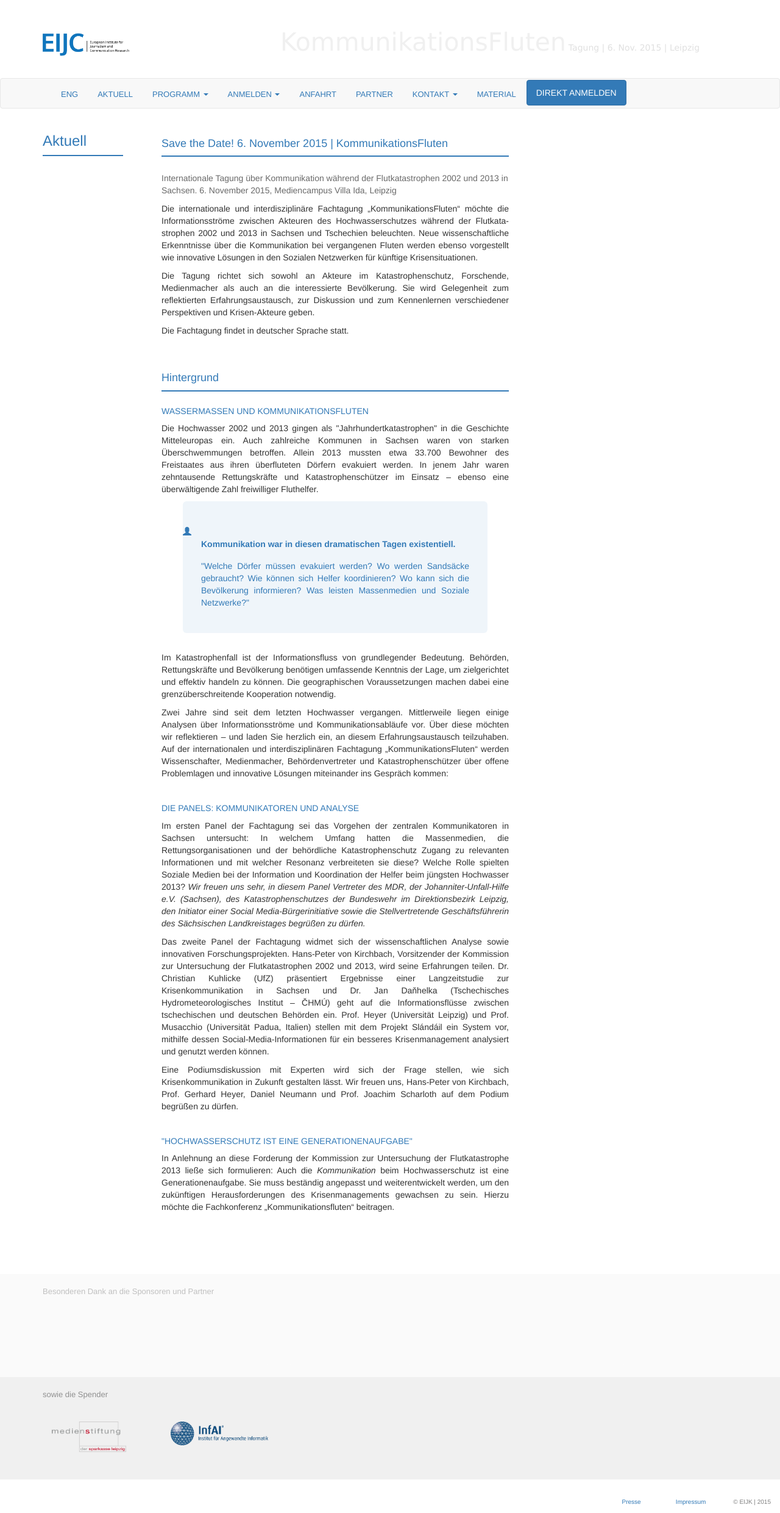
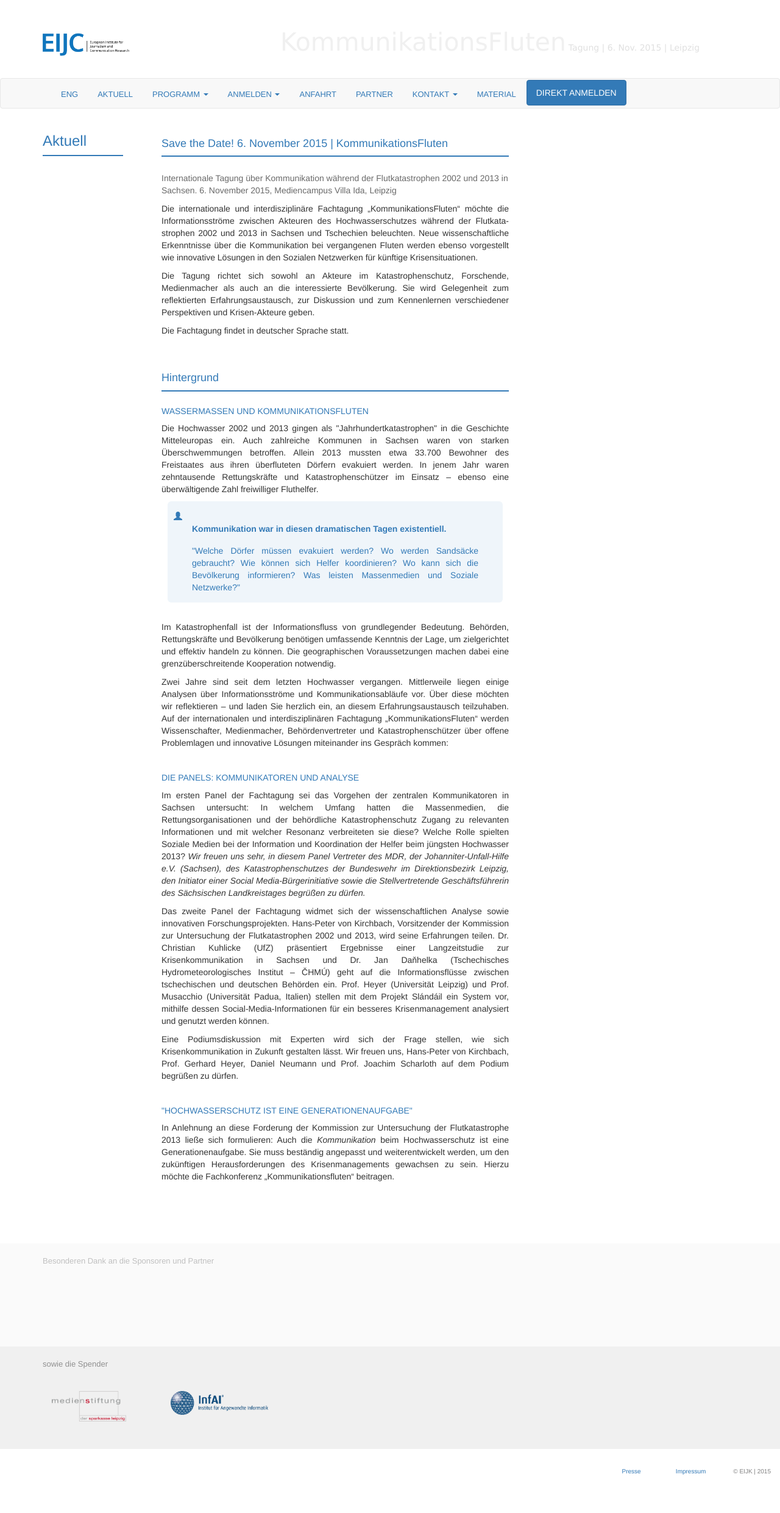
Before and after one commit to susedev/test, a Jekyll site: the page built from konferenz-kommunikationsfluten.html, in a window 1280 px wide. Shown: the whole page at 61% size. Built offline with Jekyll 4.4.1, drawn with Linux system fonts in a browser that asks for light colours; nearby versions of some CDN libraries; after the commit the page ends 2431 px from its top, so only the background shows below that.

Commit message:
Update konferenz-kommunikationsfluten.html

```diff
--- a/konferenz-kommunikationsfluten.html
+++ b/konferenz-kommunikationsfluten.html
@@ -24,7 +24,7 @@ title: Aktuell
 <p style="text-align: justify;">Die Hochwasser 2002 und 2013 gingen als &quot;Jahrhundertkatastrophen&quot; in die Geschichte Mitteleuropas ein. Auch zahlreiche Kommunen in Sachsen waren von starken &Uuml;berschwemmungen betroffen. Allein 2013 mussten etwa 33.700 Bewohner des Freistaates aus ihren &uuml;berfluteten D&ouml;rfern evakuiert werden. In jenem Jahr waren zehntausende Rettungskr&auml;fte und Katastrophensch&uuml;tzer im Einsatz &ndash; ebenso eine &uuml;berw&auml;ltigende Zahl freiwilliger Fluthelfer.</p>
 
 
-<div class="jumbotron" style="max-width: 500px; background-color: #eff5fa; color:#337AB7; padding: 40px 30px; border: 1px; text-align: justify; margin-left:auto; margin-right: auto; ">
+<div class="jumbotron" style="max-width: 550px; background-color: #eff5fa; color:#337AB7; padding: 15px 40px; border: 1px; text-align: justify; margin-left:auto; margin-right: auto; ">
   <span class="glyphicon glyphicon-user" style="margin-left: -30px;" aria-hidden="true"></span><p style="font-size: 14px; font-weight: bold;"> Kommunikation war in diesen dramatischen Tagen existentiell.</p>
   <div class="box" style="height:1px; color: #E7E7E7"></div>
   &quot;Welche D&ouml;rfer m&uuml;ssen evakuiert werden? Wo werden Sands&auml;cke gebraucht? Wie k&ouml;nnen sich Helfer koordinieren? Wo kann sich die Bev&ouml;lkerung informieren? Was leisten Massenmedien und Soziale Netzwerke?&quot;</div>
```
